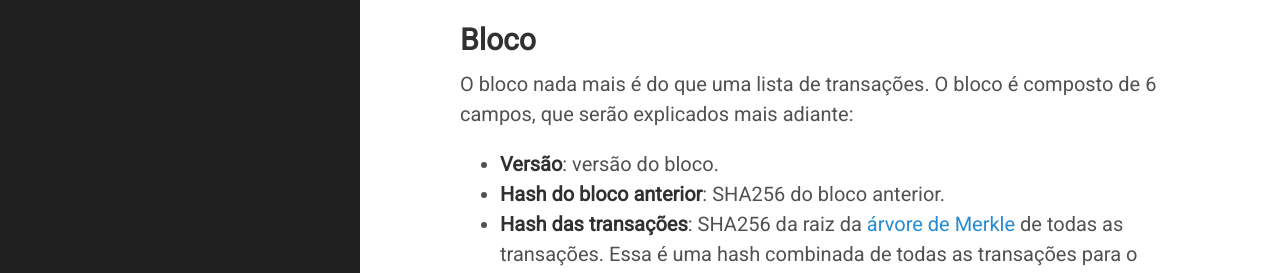
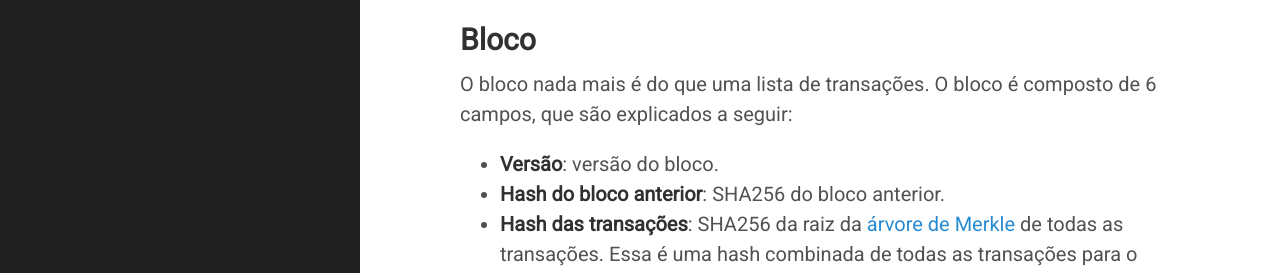
Before and after one commit to bvanelli/bvanelli.github.io, a Jekyll site: the page built from _posts/2017-04-23-universo-bitcoin.markdown, in a window 1280 px wide and 900 px high, scrolled down 5043 px. Shown: the part 188-461 px from the top of the window. Built offline with Jekyll 4.4.1, drawn with Linux system fonts in a browser that asks for light colours; nearby versions of some CDN libraries.

Commit message:
Just a small fix

```diff
--- a/_posts/2017-04-23-universo-bitcoin.markdown
+++ b/_posts/2017-04-23-universo-bitcoin.markdown
@@ -82,7 +82,7 @@ Note que as transações são anunciadas publicamente para todos os nodos, fican
 
 ## Bloco
 
-O bloco nada mais é do que uma lista de transações. O bloco é composto de 6 campos, que serão explicados mais adiante:
+O bloco nada mais é do que uma lista de transações. O bloco é composto de 6 campos, que são explicados a seguir:
 
 - **Versão**: versão do bloco.
 - **Hash do bloco anterior**: SHA256 do bloco anterior.
```
